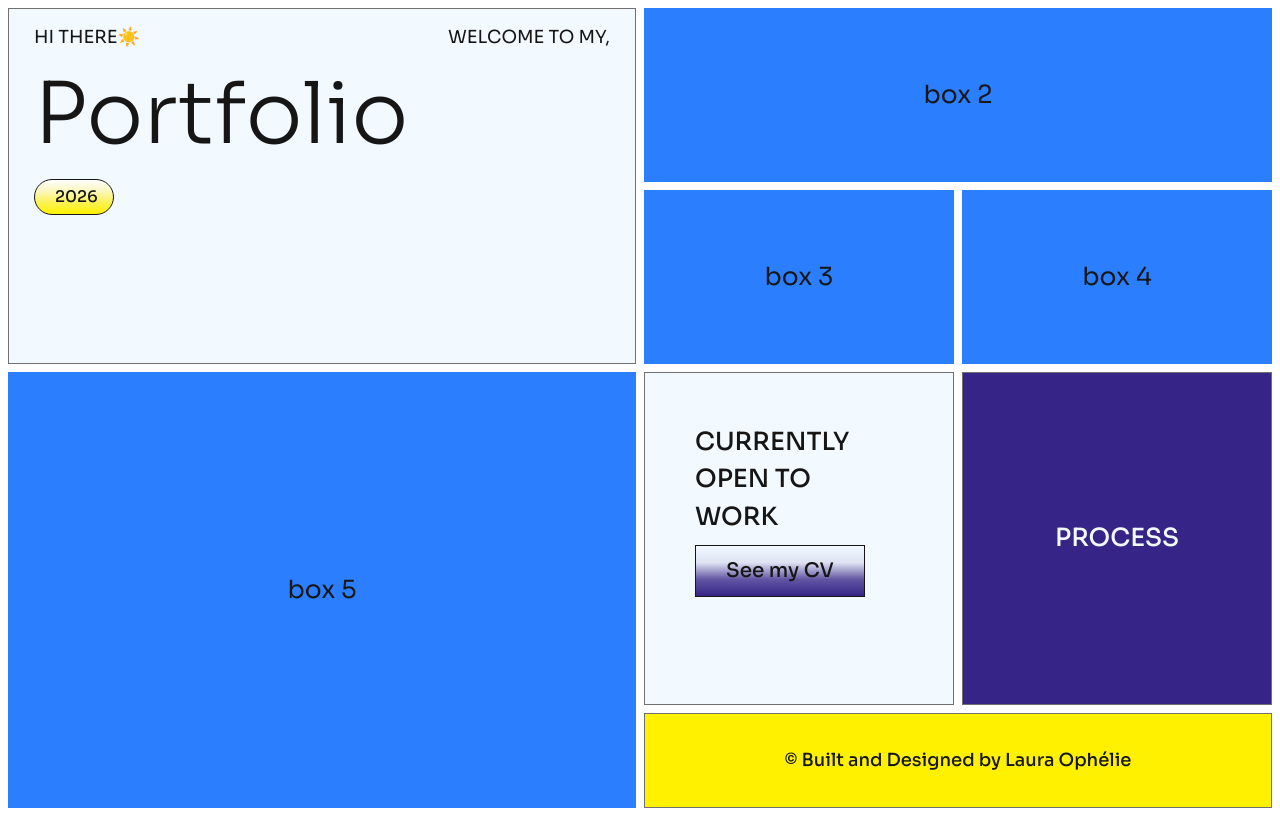
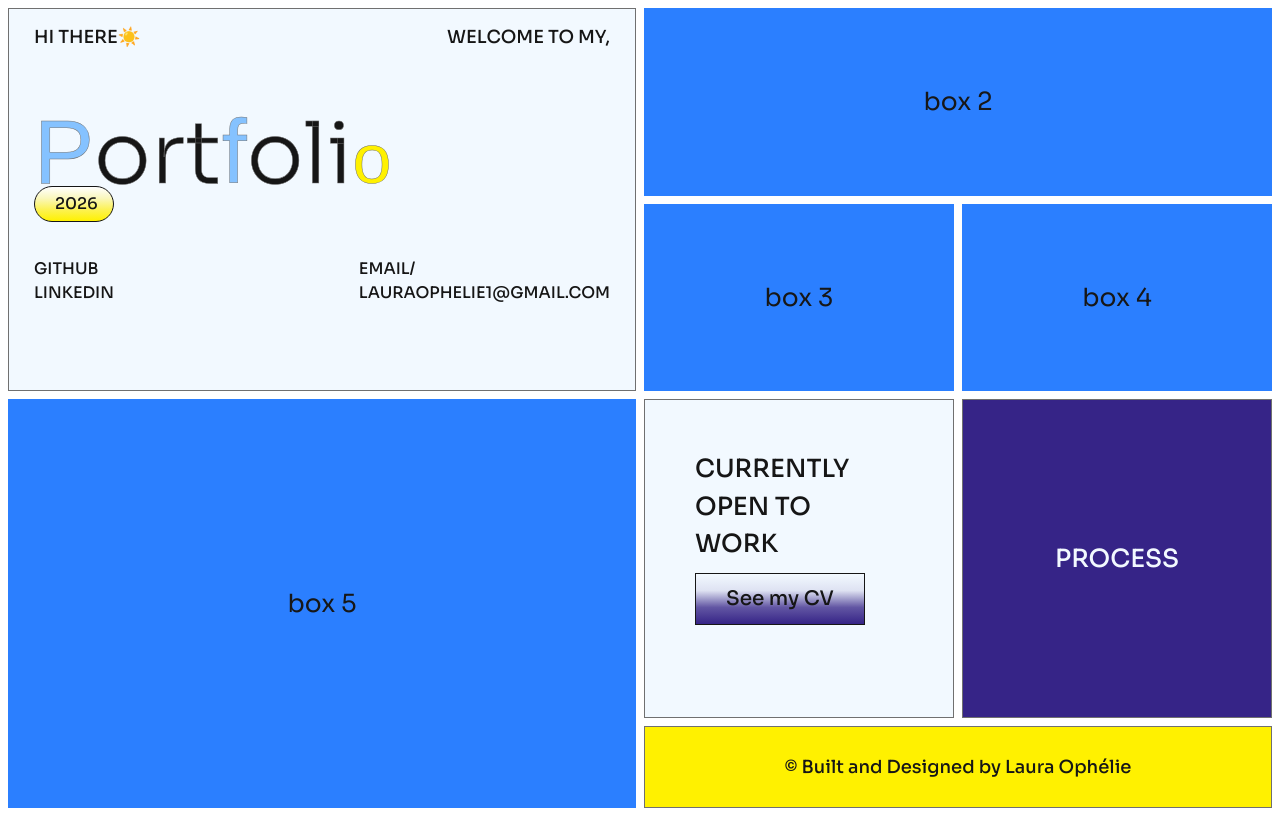
Before and after one commit to lauraophelie/laura-s-portfolio, a Next.js app: page / in a window 1280 px wide. Built offline with nearby package versions, Linux system fonts and the light colour scheme.

Commit message:
intro card

```diff
--- a/app/components/intro/Intro.tsx
+++ b/app/components/intro/Intro.tsx
@@ -11,7 +11,8 @@ function IntroLabel() {
 function IntroTitle() {
     return (
         <h1 className="intro__main--title">
-            Portfolio
+            <span className="intro__main--title__cursive">P</span>
+            ort<span className="intro__main--title__cursive">f</span>oli<span className="intro__main--title__bold">o</span>
         </h1>
     )
 }
@@ -24,9 +25,20 @@ export default function Intro() {
                 <p className="intro__welcoming__text">Welcome to my,</p>
             </div>
 
-            <div className="intro__main">
+            <div className="intro__main flex flex-col">
                 <IntroTitle />
                 <IntroLabel />
+            </div>
+
+            <div className="intro__links flex flex-row justify-between">
+                <div className="intro__links__content">
+                    <p>Github</p>
+                    <p>LinkedIn</p>
+                </div>
+                <div className="intro__links__content">
+                    <p>Email/</p>
+                    <p>lauraophelie1@gmail.com</p>
+                </div>
             </div>
         </div>
     )
--- a/app/components/intro/intro.scss
+++ b/app/components/intro/intro.scss
@@ -9,12 +9,15 @@
     &__welcoming {
         text-transform: uppercase;
         font-size: 18px;
+        font-weight: 500;
     }
 
     &__main {
         &--title {
             font-size: 85px;
             font-weight: 300;
+            -webkit-text-stroke: 0.5px palette.$grey-color;
+            transform: translateY(25%);
 
             &__cursive {
                 @include typo.use-pf-champion-font(90px);
@@ -36,4 +39,11 @@
             background-image: linear-gradient(#FFFFFF, #FAF7BB, #FCF253, #FFF100);
         }
     }
+
+    &__links {
+        font-size: 16px;
+        text-transform: uppercase;
+        font-weight: 500;
+        transform: translateY(35px);
+    }
 }
--- a/app/styles/base/typography.scss
+++ b/app/styles/base/typography.scss
@@ -1,7 +1,7 @@
 @import url('https://fonts.googleapis.com/css2?family=Sora:wght@100..800&display=swap');
 
 $sora-font-name: 'Sora', sans-serif;
-$pf-champion-font-name: 'PF Champion Script', sans-serif;
+$pf-champion-font-name: 'PF Champion Script Pro', sans-serif;
 $vivala-black-font-name: 'Vivala Black', sans-serif;
 
 @font-face {
```
